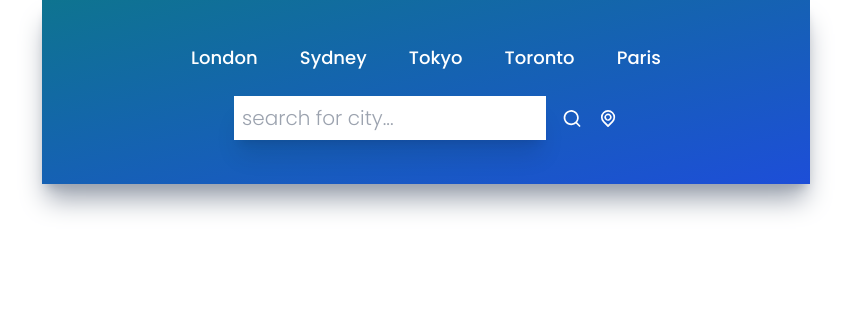
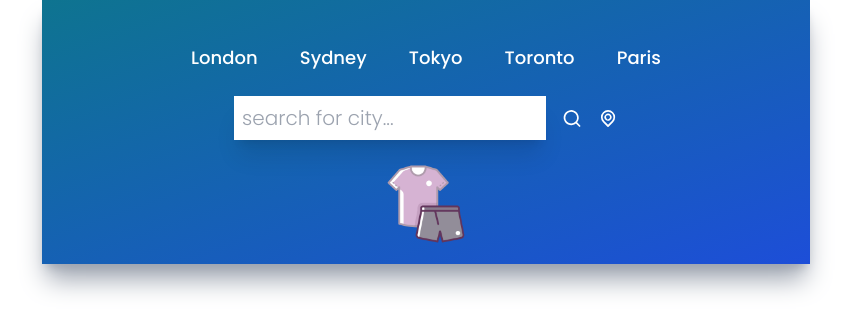
Before and after one commit to Sveta2808/weather_app_react, a React (Create React App) app: page / in a window 1280 px wide. Shown: the top 332 px of the page, without its empty margins (214-1065 px from the left). Built offline with nearby package versions, Linux system fonts and the light colour scheme; no server answers.

Commit message:
weather app finished

```diff
--- a/src/App.js
+++ b/src/App.js
@@ -33,27 +33,31 @@ function App() {
     return "from-yellow-700 to-orange-700 ";
   }
 
-  // const formatClothes = () => {
-  //   let imagePath = "";
-  //   if (!weather) { imagePath = "/Images/t-shirt_shorts.png"; }
-  //   const treshold = units === "metric" ? 20 : 60;
-  //   if (weather.temp <= treshold) {
-  //     imagePath = "/Images/sportswear.png";}
+  const formatClothes = () => {
+    if (!weather) return "/images/t-shirt_shorts.png";
 
-  //   return  imagePath = "/Images/t-shirt_shorts.png";
-  // }
-
-
-
-
-
+    if (weather.temp > 20) {
+      return "/images/t-shirt_shorts.png";
+    } else if (weather.temp > 15) {
+      return "/images/sportswear.png";
+    } else if (weather.temp > 5) {
+      return "/images/jacket.png";
+    } else if (weather.temp > 0) {
+      return "/images/down_jacket.png"
+    } else {
+      return "/images/t-shirt_shorts.png";
+    }
+  }
 
 
   return (
     <div className={`mx-auto max-w-screen-md mt4 py-5 px-32 bg-gradient-to-br from-cyan-700 to-blue-700 h-fit shadow-xl shadow-gray-400 ${formatBackground()}`}>
       <TopButtons setQuery={setQuery} />
       <Inputs setQuery={setQuery} units={units} setUnits={setUnits} />
-      {/* <div className="bg-[url('../images/t-shirt_shorts.png)]"> </div> */}
+      <img src={`${formatClothes()}`}
+        alt=""
+        className='w-20 m-auto'
+      />
 
       {weather && (
         <div>
```
